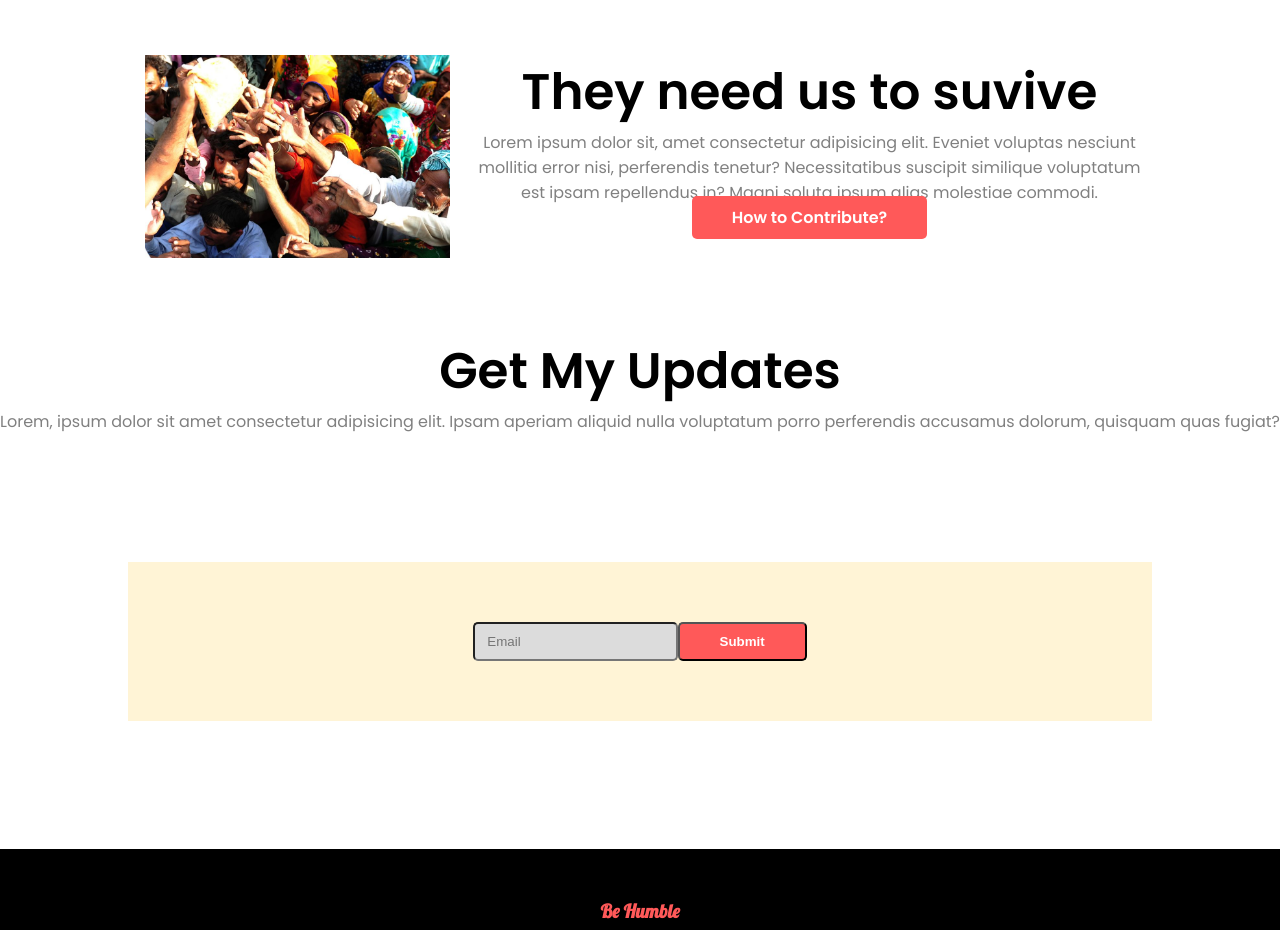
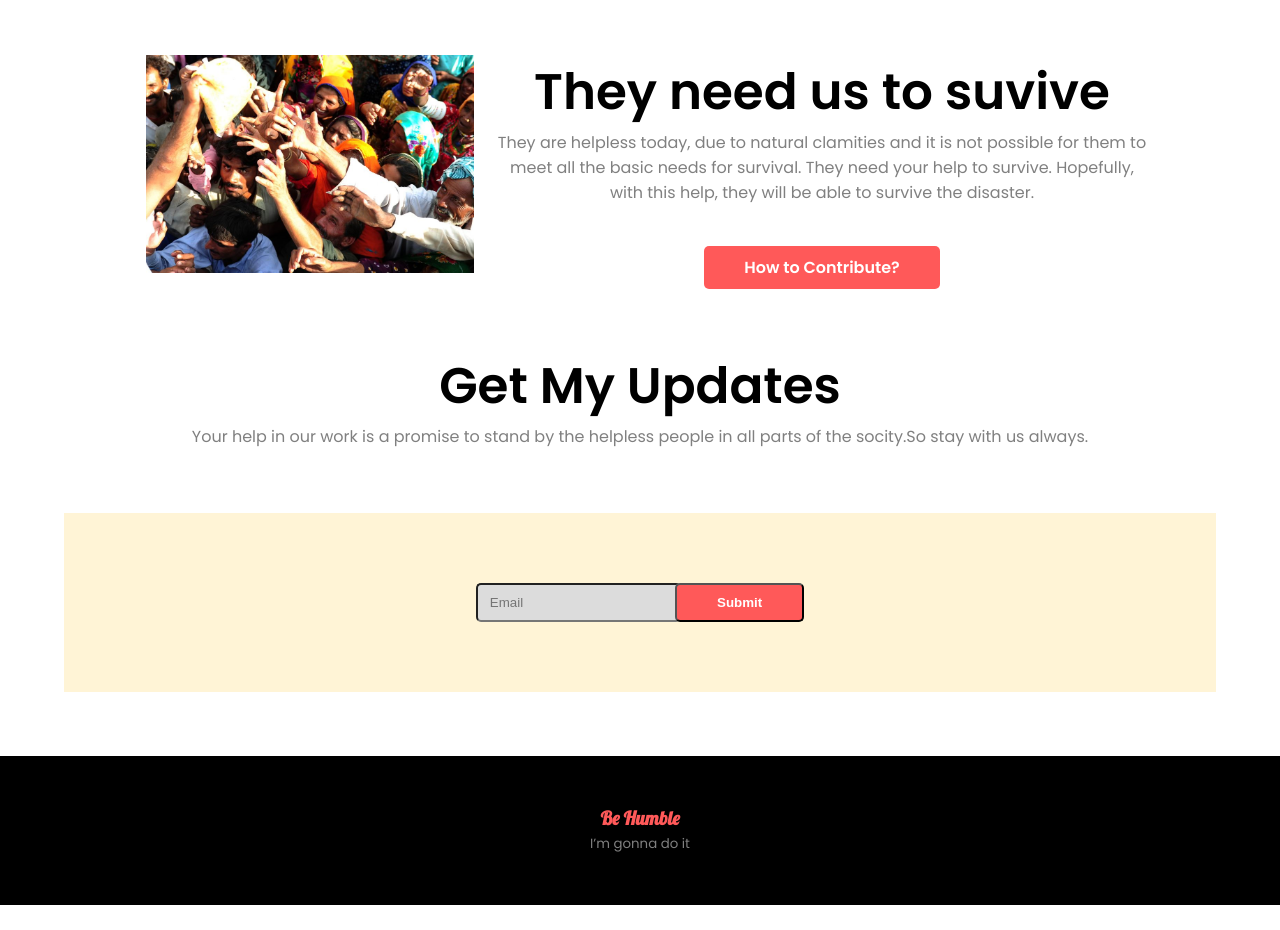
Before and after one commit to MajbaUddin7/donate-today, a plain HTML site: page index.html in a window 1280 px wide. Shown: the part 2080-3010 px from the top of the page. After the commit the page ends 2985 px from the top, so only its background shows below. Drawn offline with Linux system fonts and the light colour scheme.

Commit message:
all over work is complete

```diff
--- a/index.html
+++ b/index.html
@@ -95,19 +95,17 @@
             </div>
             <div class="half-width">
                 <h2>They need us to suvive</h2>
-                <p>Lorem ipsum dolor sit, amet consectetur adipisicing elit. Eveniet voluptas nesciunt mollitia error
-                    nisi,
-                    perferendis tenetur? Necessitatibus suscipit similique voluptatum est ipsam repellendus in? Magni
-                    soluta
-                    ipsum alias molestiae commodi.</p>
+                <p> They are helpless today, due to natural clamities and it is not possible for them to meet all the
+                    basic needs for survival. They need your help to survive. Hopefully, with this help, they will be
+                    able to survive the disaster.</p><br><br>
                 <a class="link-button" target="_blank" href="plz Donate-today">How to Contribute?</a>
             </div>
         </section>
 
         <form action="form_action.html">
             <h2><b>Get My Updates</b></h2>
-            <p>Lorem, ipsum dolor sit amet consectetur adipisicing elit. Ipsam aperiam aliquid nulla voluptatum porro
-                perferendis accusamus dolorum, quisquam quas fugiat?</p>
+            <p> Your help in our work is a promise to stand by the helpless people in all parts of the socity.So stay
+                with us always.</p>
             <div id="background-color">
                 <input type="email" name="emails" placeholder="Email" id="emails" multiple>
                 <input type="submit" class="link-button subscribe">
--- a/style.css
+++ b/style.css
@@ -103,8 +103,8 @@ p {
 
 #background-color {
     background-color: #FFF4D6;
-    padding: 60px;
-    margin: 10%;
+    padding: 70px;
+    margin: 5%;
 
 }
 
@@ -121,7 +121,7 @@ p {
 }
 
 .subscribe {
-    margin-left: -5px;
+    margin-left: -10px;
 }
 
 footer {
```
